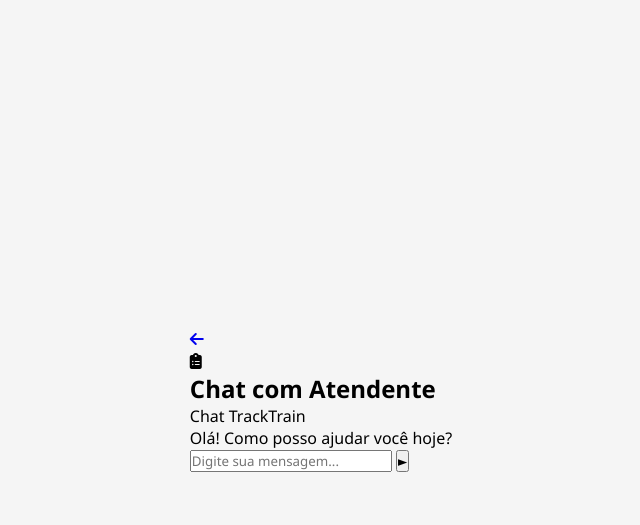
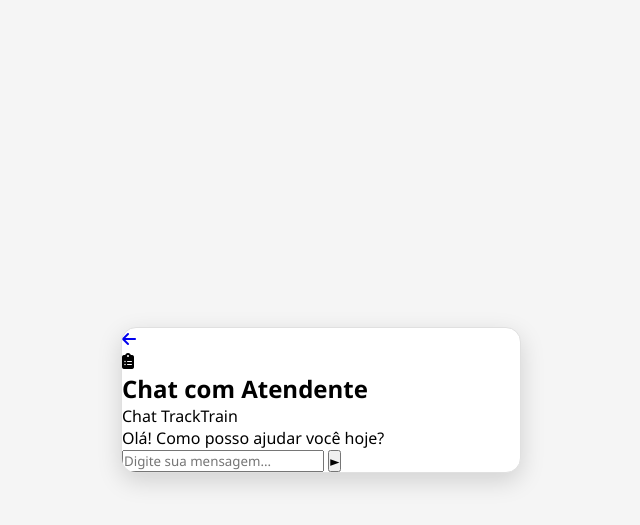
Before and after one commit to Guilherme-Engelmann/Mockup-MobileFirst, a PHP site: page /html/chat.php in a window 1280 px wide. Shown: the top 525 px of the page, without its empty margins (319-959 px from the left). Run offline with PHP 8.4, Linux system fonts and the light colour scheme.

Commit message:
update - style

```diff
--- a/css/chat.css
+++ b/css/chat.css
@@ -14,3 +14,13 @@ body {
     padding: 20px;
     background-color: #f5f5f5;
 }
+
+.phone-content {
+    width: 100%;
+    max-width: 400px;
+    background: #ffffff;
+    border-radius: 15px;
+    box-shadow: 0 8px 25px rgba(0, 0, 0, 0.15);
+    overflow: hidden;
+    border: 1px solid #e0e0e0;
+}
```
